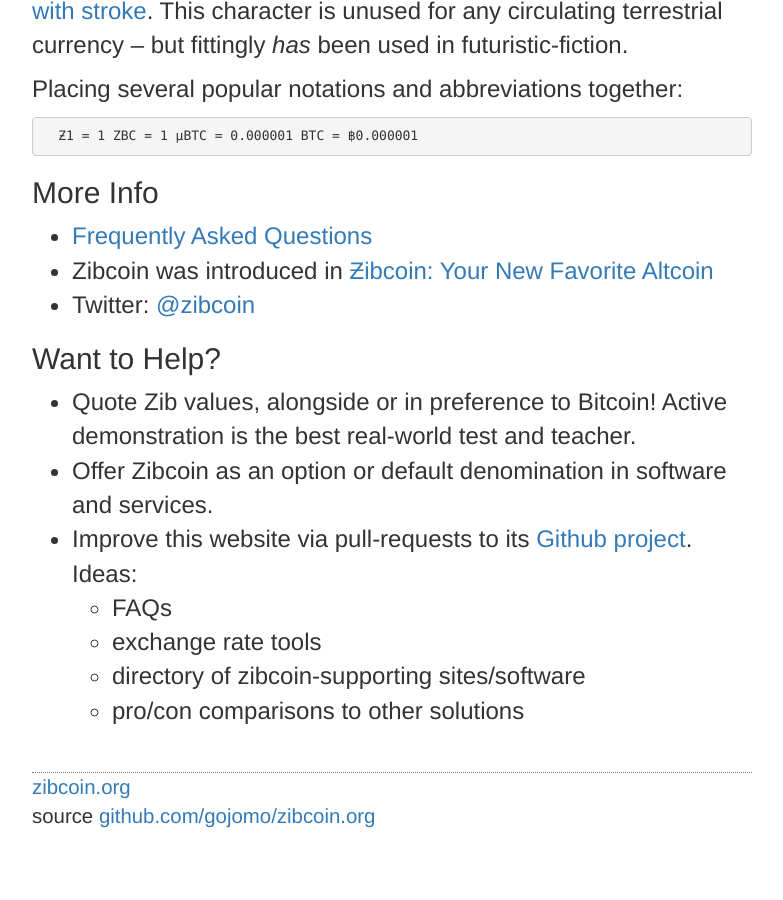
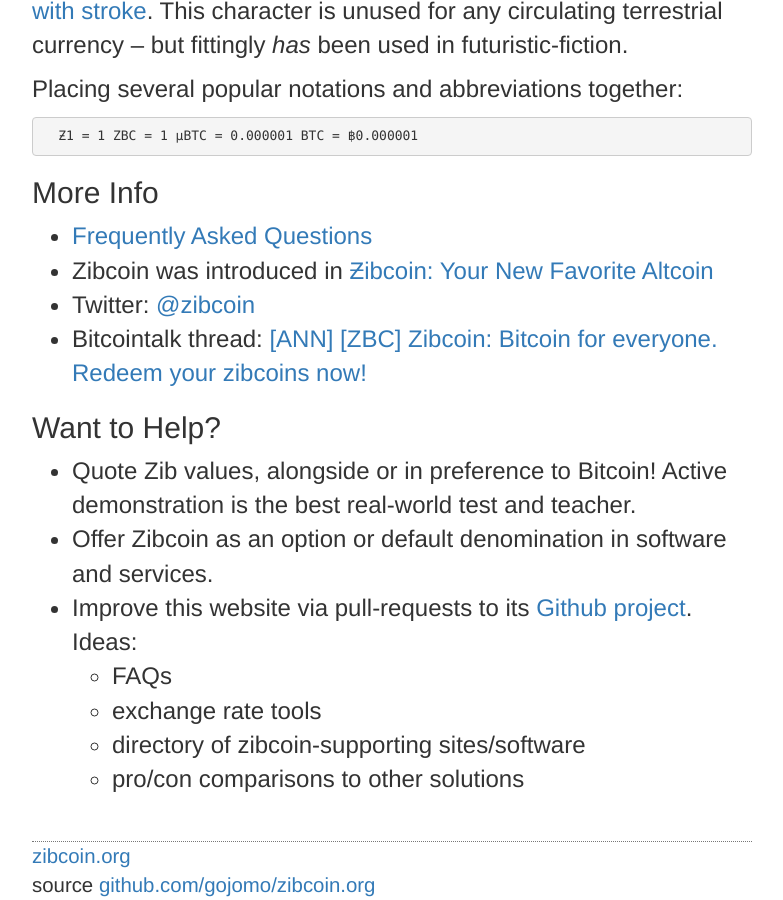
Before and after one commit to gojomo/zibcoin.org, a Jekyll site: the page built from index.md, in a window 1280 px wide and 900 px high, scrolled down 1381 px. Shown: the whole window, without its empty margins (248-1031 px from the left). Built offline with Jekyll 4.4.1, drawn with Linux system fonts in a browser that asks for light colours; nearby versions of some CDN libraries; before the commit the page ends 2213 px from its top, so only the background shows below that.

Commit message:
Update index.md

```diff
--- a/index.md
+++ b/index.md
@@ -50,6 +50,7 @@
 * [Frequently Asked Questions](/faq)
 * Zibcoin was introduced in [Ƶibcoin: Your New Favorite Altcoin](https://medium.com/p/681d3dea0093)
 * Twitter: [@zibcoin](https://twitter.com/zibcoin)
+* Bitcointalk thread: [[ANN] [ZBC] Zibcoin: Bitcoin for everyone. Redeem your zibcoins now!](https://bitcointalk.org/index.php?topic=522958)
 
 ## Want to Help?
 
```
